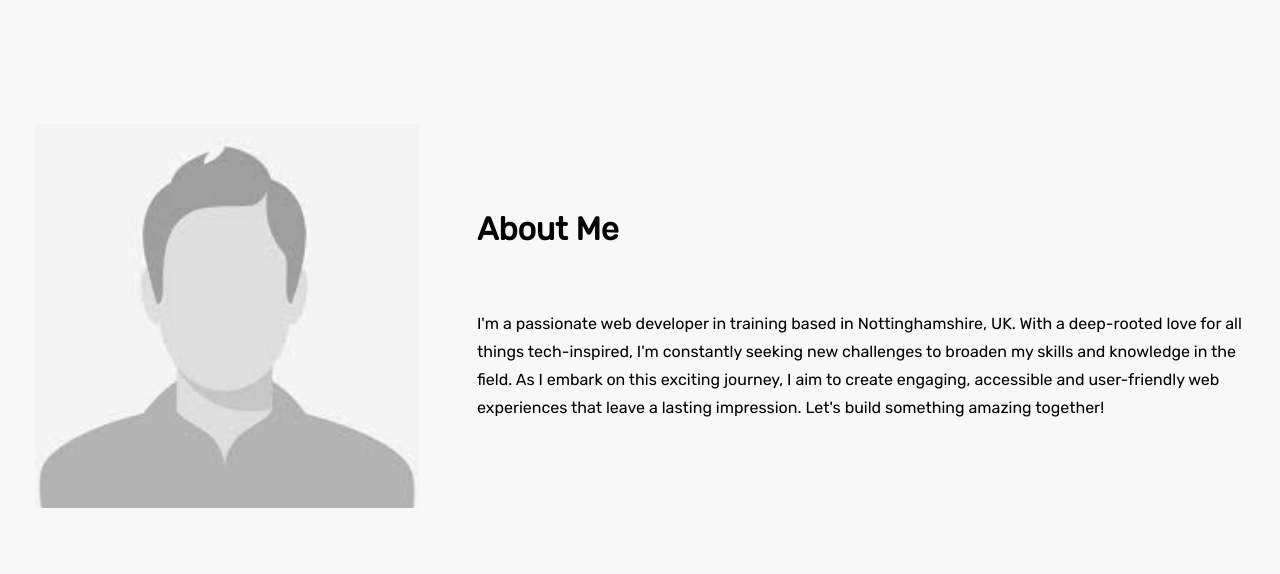
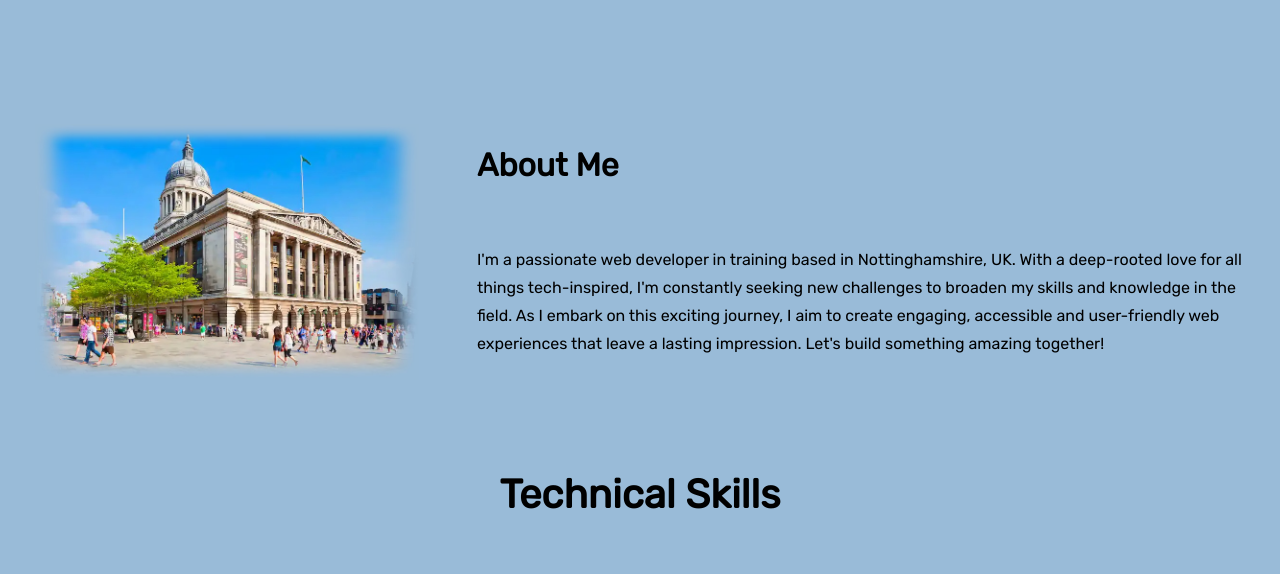
Before and after one commit to luke-welbourn/personal-portfolio, a plain HTML site: page index.html in a window 1280 px wide. Shown: the part 820-1394 px from the top of the page. Drawn offline with Linux system fonts and the light colour scheme.

Commit message:
altered scss and src for about me picture.

```diff
--- a/_aboutMe.scss
+++ b/_aboutMe.scss
@@ -18,7 +18,8 @@
 
   img {
     width: 70vw;
-    height: auto;
+    width: 100%;
+    height: 100%;
   }
 
   .aboutMe__imageDiv1 {
--- a/_body.scss
+++ b/_body.scss
@@ -2,5 +2,5 @@ body {
   display: flex;
   flex-direction: column;
   gap: 50px;
-  background-color: rgb(248, 248, 248);
+  background-color: #99bbd8;
 }
--- a/index.html
+++ b/index.html
@@ -38,13 +38,13 @@
     <main>
       <section class="aboutMe">
         <div class="aboutMe__imageDiv1">
-          <img src="./images/placeholder.jpg" alt="picture of luke welbourn" />
+          <img src="./images/nottingham2.jpg" alt="picture of luke welbourn" />
         </div>
         <div class="aboutMe__rightSideDesktop">
           <h2>About Me</h2>
           <div class="aboutMe__imageDiv2">
             <img
-              src="./images/placeholder.jpg"
+              src="./images/nottingham2.jpg"
               alt="picture of luke welbourn"
             />
           </div>
```
Also changed, not shown: images/nottingham2.jpg (added), style.css, 1 other file.
